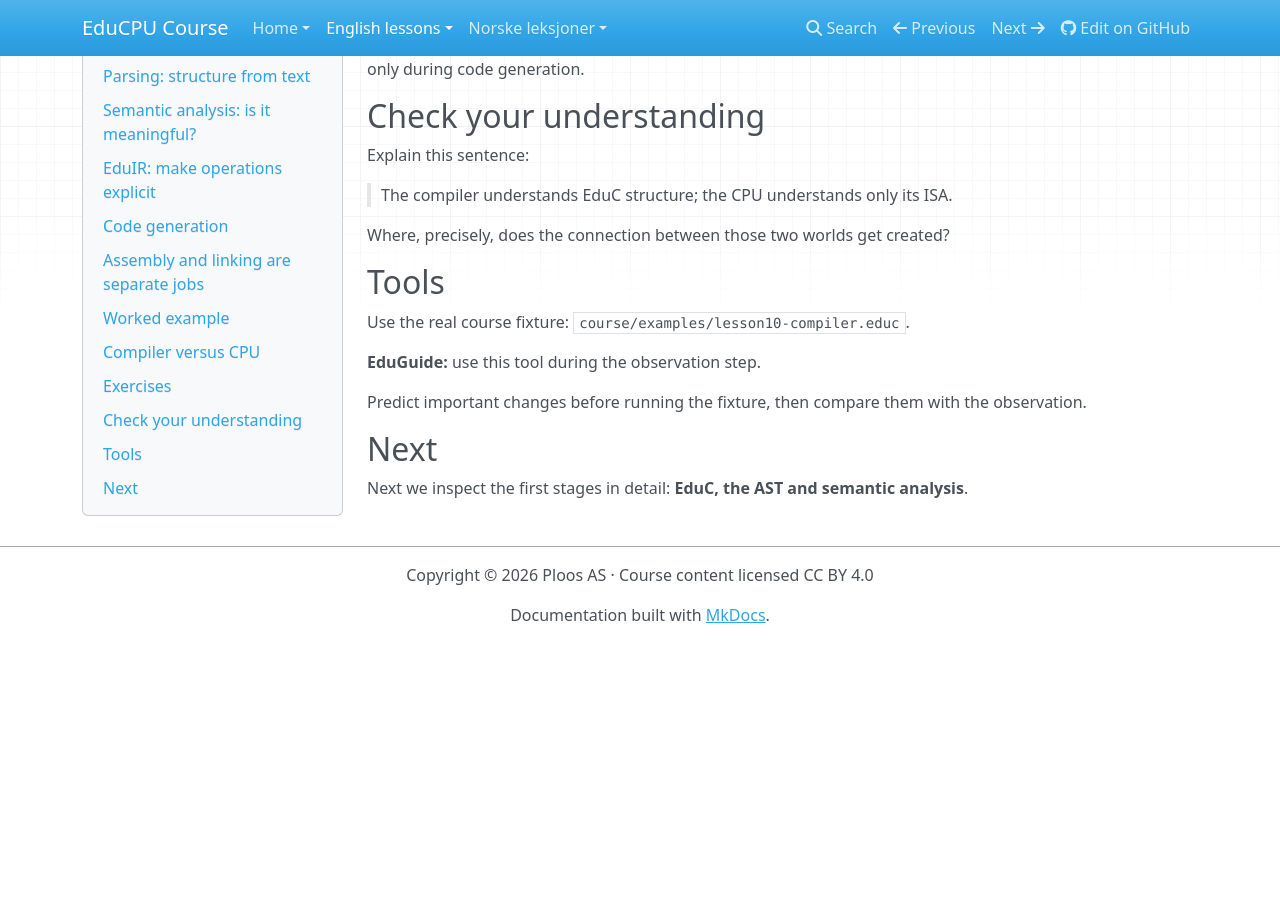
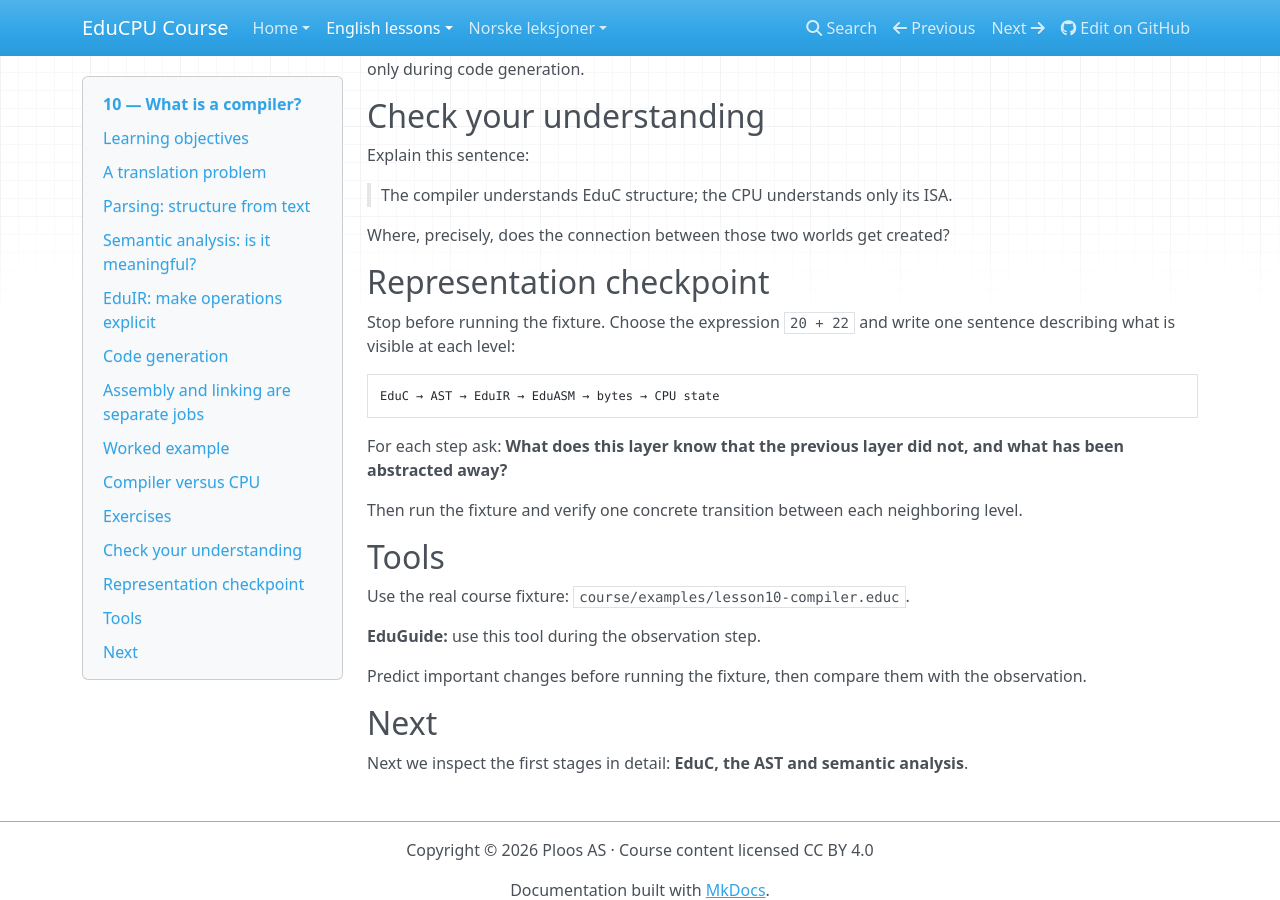
Before and after one commit to Ploos-AS/EduCPU, an MkDocs documentation site: the page built from course/en/lessons/10-what-is-a-compiler.md, in a window 1280 px wide and 900 px high, scrolled down 3754 px. Built offline with MkDocs 1.6.1, drawn with Linux system fonts in a browser that asks for light colours; nearby versions of some CDN libraries; before the commit the page ends 4397 px from its top, so only the background shows below that.

Commit message:
Pedagogy: strengthen prediction checkpoint in 10-what-is-a-compiler.md

````diff
--- a/course/en/lessons/10-what-is-a-compiler.md
+++ b/course/en/lessons/10-what-is-a-compiler.md
@@ -182,6 +182,18 @@ Explain this sentence:
 
 Where, precisely, does the connection between those two worlds get created?
 
+## Representation checkpoint
+
+Stop before running the fixture. Choose the expression `20 + 22` and write one sentence describing what is visible at each level:
+
+```text
+EduC → AST → EduIR → EduASM → bytes → CPU state
+```
+
+For each step ask: **What does this layer know that the previous layer did not, and what has been abstracted away?**
+
+Then run the fixture and verify one concrete transition between each neighboring level.
+
 ## Tools
 
 Use the real course fixture: `course/examples/lesson10-compiler.educ`.
````
